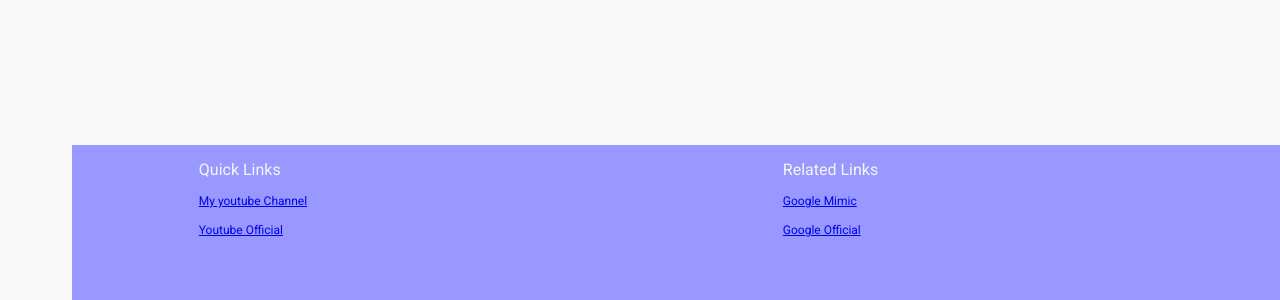
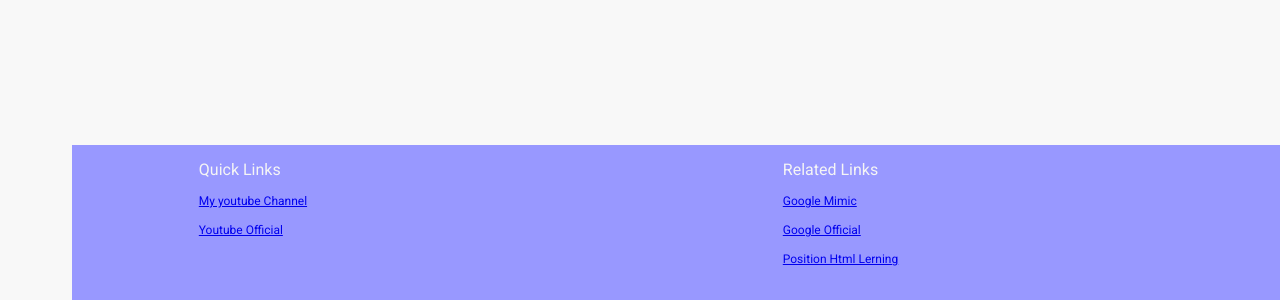
Before and after one commit to jacquesonjac/jacquetube, a plain HTML site: page index.html in a window 1280 px wide. Shown: the part 1392-1692 px from the top of the page. Drawn offline with Linux system fonts and the light colour scheme.

Commit message:
Add link to an html file

```diff
--- a/index.html
+++ b/index.html
@@ -319,6 +319,11 @@
                             Google Official
                         </a>
                     </div>
+                    <div class="links">
+                        <a href="https://jacquesonjac.github.io/jacquetube/position.html" target="_blank">
+                            Position Html Lerning
+                        </a>
+                    </div>
                 </div>
             </div>
         </nav>
```
